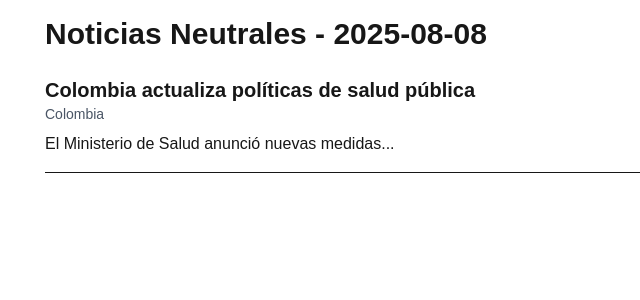
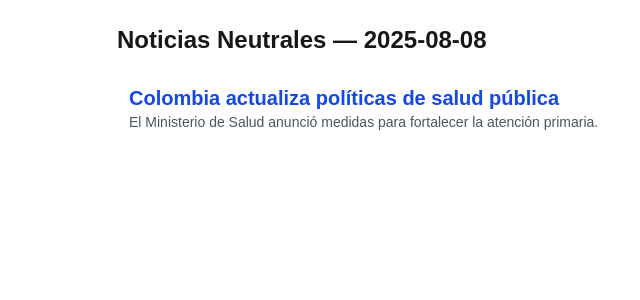
Before and after one commit to ledelab2030/noticias-neutrales, a Next.js app: page / in a window 1280 px wide. Shown: the top 300 px of the page, without its empty margins (163-803 px from the left). Built offline with nearby package versions, Linux system fonts and the light colour scheme.

Commit message:
Mejora: títulos y resúmenes clicables con hover en Home y Noticias

```diff
--- /dev/null
+++ b/src/app/noticias/[id]/page.tsx
@@ -0,0 +1,13 @@
+import { noticias } from '@/data/noticias'
+
+export default function Noticia({ params }: { params: { id: string } }) {
+  const n = noticias.find(x => x.id === params.id)
+  if (!n) return <main className="p-6">Noticia no encontrada.</main>
+  return (
+    <main className="max-w-3xl mx-auto p-6">
+      <h1 className="text-2xl font-semibold mb-2">{n.titulo}</h1>
+      <p className="text-sm text-gray-600 mb-4">{n.fecha}</p>
+      <article className="prose">{n.contenido}</article>
+    </main>
+  )
+}
--- /dev/null
+++ b/src/app/noticias/page.tsx
@@ -0,0 +1,37 @@
+import Link from 'next/link'
+import { noticias } from '@/data/noticias'
+import { todayISO } from '@/utils/fecha'
+
+export default function Noticias() {
+  const hoy = todayISO()
+  const anteriores = noticias
+    .filter(n => n.fecha !== hoy)
+    .sort((a, b) => (a.fecha < b.fecha ? 1 : -1))
+
+  return (
+    <main className="max-w-3xl mx-auto p-6">
+      <h1 className="text-2xl font-semibold mb-4">Más noticias</h1>
+
+      {anteriores.length === 0 ? (
+        <p>No hay más noticias por ahora.</p>
+      ) : (
+        <ul className="space-y-6">
+          {anteriores.map(n => (
+            <li key={n.id}>
+              <Link
+                href={`/noticias/${n.id}`}
+                className="block p-3 rounded-lg hover:bg-gray-50 transition-colors duration-200"
+              >
+                <h2 className="text-lg font-semibold text-blue-700 hover:underline">
+                  {n.titulo}
+                </h2>
+                <p className="text-sm text-gray-500">{n.fecha}</p>
+                <p className="text-sm">{n.resumen}</p>
+              </Link>
+            </li>
+          ))}
+        </ul>
+      )}
+    </main>
+  )
+}
--- a/src/app/page.tsx
+++ b/src/app/page.tsx
@@ -1,28 +1,36 @@
-import { noticias, Noticia } from "@/data/noticias";
-
-function filtrarNoticiasPorFecha(fecha: string, noticias: Noticia[]) {
-  return noticias.filter((n) => n.fecha === fecha);
-}
+import Link from 'next/link'
+import { noticias } from '@/data/noticias'
+import { todayISO } from '@/utils/fecha'
 
 export default function Home() {
-  const hoy = new Date().toISOString().slice(0, 10); // "YYYY-MM-DD"
-  const noticiasHoy = filtrarNoticiasPorFecha(hoy, noticias);
+  const hoy = todayISO()
+  const deHoy = noticias.filter(n => n.fecha === hoy)
 
   return (
-    <main className="max-w-4xl mx-auto p-4">
-      <h1 className="text-3xl font-bold mb-6">Noticias Neutrales - {hoy}</h1>
+    <main className="max-w-3xl mx-auto p-6">
+      <h1 className="text-2xl font-semibold mb-4">
+        Noticias Neutrales — {hoy}
+      </h1>
 
-      {noticiasHoy.length === 0 ? (
-        <p>No hay noticias para hoy.</p>
+      {deHoy.length === 0 ? (
+        <p>No hay noticias de hoy.</p>
       ) : (
-        noticiasHoy.map(({ id, titulo, resumen, pais }) => (
-          <article key={id} className="mb-6 border-b pb-4">
-            <h2 className="text-xl font-semibold">{titulo}</h2>
-            <p className="text-sm text-gray-600 mb-2">{pais}</p>
-            <p>{resumen}</p>
-          </article>
-        ))
+        <ul className="space-y-5">
+          {deHoy.map(n => (
+            <li key={n.id}>
+              <Link
+                href={`/noticias/${n.id}`}
+                className="block p-3 rounded-lg hover:bg-gray-50 transition-colors duration-200"
+              >
+                <h2 className="text-xl font-semibold text-blue-700 hover:underline">
+                  {n.titulo}
+                </h2>
+                <p className="text-sm text-gray-600">{n.resumen}</p>
+              </Link>
+            </li>
+          ))}
+        </ul>
       )}
     </main>
-  );
+  )
 }
--- a/src/data/noticias.ts
+++ b/src/data/noticias.ts
@@ -1,28 +1,24 @@
-export interface Noticia {
-  id: string;
-  titulo: string;
-  resumen: string;
-  contenido: string;
-  fecha: string; // ISO string, e.g. "2025-08-08"
-  pais: string;
+export type Noticia = {
+  id: string
+  titulo: string
+  resumen: string
+  contenido: string
+  fecha: string // ISO YYYY-MM-DD
 }
 
 export const noticias: Noticia[] = [
   {
-    id: "1",
-    titulo: "Colombia actualiza políticas de salud pública",
-    resumen: "El Ministerio de Salud anunció nuevas medidas...",
-    contenido: "El Ministerio de Salud anunció nuevas medidas para mejorar la atención primaria...",
-    fecha: "2025-08-08",
-    pais: "Colombia",
+    id: 'prueba-filtrado-hoy-2025-08-08',
+    titulo: 'Colombia actualiza políticas de salud pública',
+    resumen: 'El Ministerio de Salud anunció medidas para fortalecer la atención primaria.',
+    contenido: `El 8 de agosto de 2025 el Ministerio de Salud presentó un paquete de reformas orientadas a reforzar la atención primaria...`,
+    fecha: '2025-08-08'
   },
   {
-    id: "2",
-    titulo: "Estados Unidos lanza programa de innovación tecnológica",
-    resumen: "El gobierno estadounidense presentó un fondo para startups...",
-    contenido: "Con un fondo de 500 millones de dólares, el gobierno busca incentivar la innovación tecnológica...",
-    fecha: "2025-08-07",
-    pais: "Estados Unidos",
-  },
-  // Puedes agregar más noticias aquí...
-];
+    id: 'prueba-filtrado-ayer-2025-08-07',
+    titulo: 'Estonia impulsa programa nacional de ciberseguridad',
+    resumen: 'El gobierno lanzó un plan estratégico para sectores críticos.',
+    contenido: `El 7 de agosto de 2025 el Ministerio de Economía y Comunicaciones presentó su nuevo plan nacional de ciberseguridad...`,
+    fecha: '2025-08-07'
+  }
+]
--- /dev/null
+++ b/src/utils/fecha.ts
@@ -0,0 +1,10 @@
+export function todayISO(tz = 'America/Bogota') {
+  const now = new Date()
+  const parts = new Intl.DateTimeFormat('en-CA', {
+    timeZone: tz, year: 'numeric', month: '2-digit', day: '2-digit'
+  }).formatToParts(now)
+  const y = parts.find(p => p.type === 'year')!.value
+  const m = parts.find(p => p.type === 'month')!.value
+  const d = parts.find(p => p.type === 'day')!.value
+  return `${y}-${m}-${d}`
+}
```
